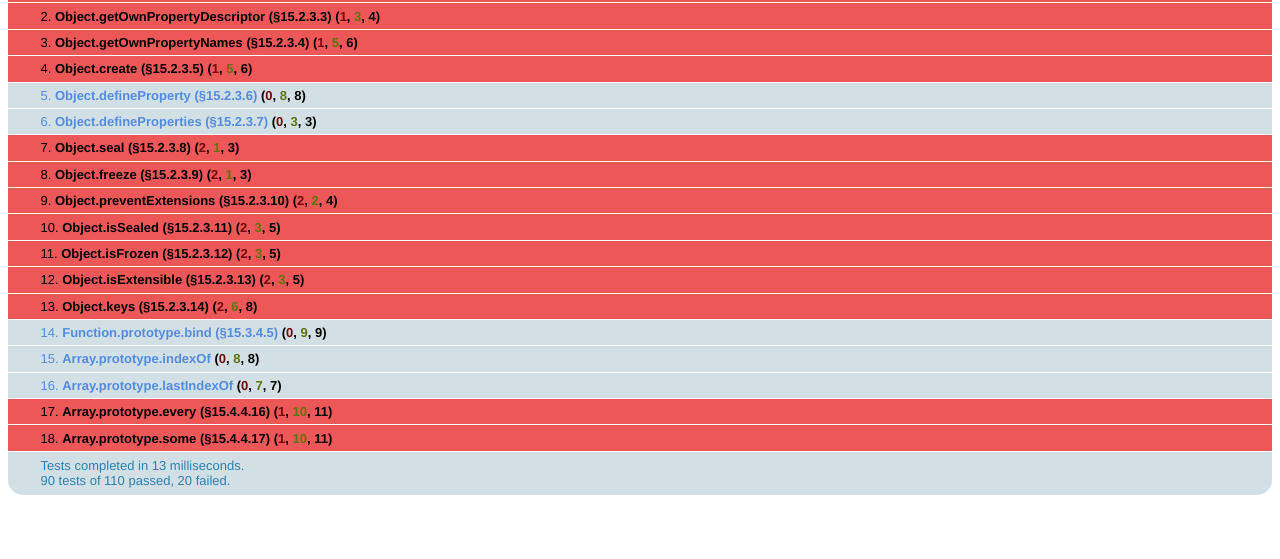
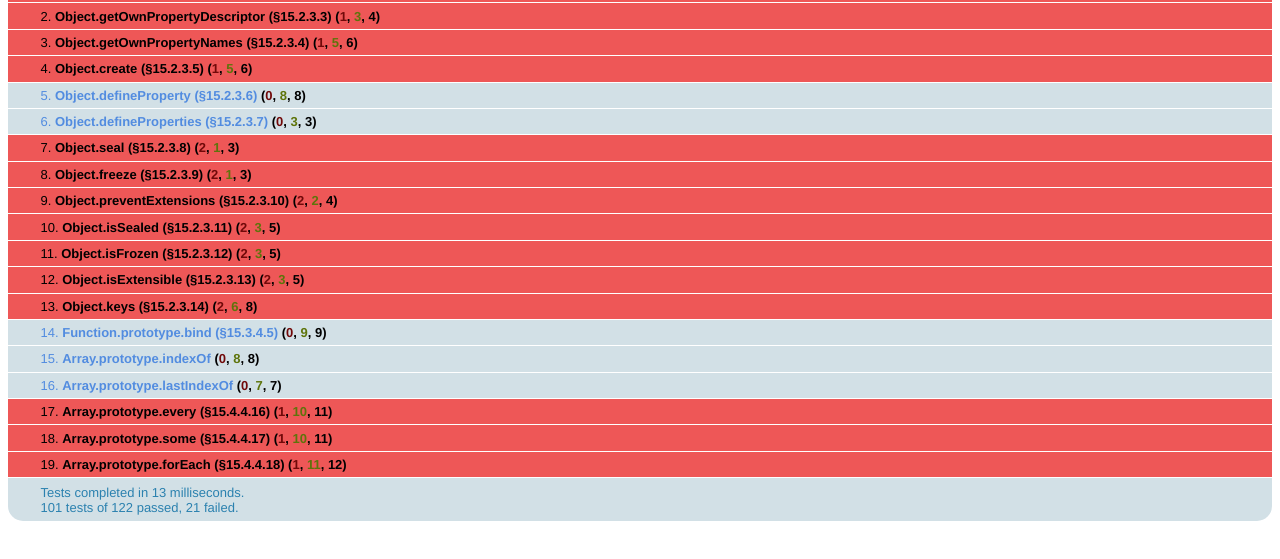
Before and after one commit to cms/es5tests, a plain HTML site: page index.html in a window 1280 px wide. Shown: the part 133-692 px from the top of the page. Drawn offline with Linux system fonts and the light colour scheme.

Commit message:
Added Array.prototype.forEach tests

```diff
--- a/index.html
+++ b/index.html
@@ -480,7 +480,7 @@
         arr[10] = 'foo'; // only one element with the index 10, length is now 11
         return arr.every(function (val, index) { return index === 10 && val === "foo";});
       }(), "callbackfn is called only for elements of the array which actually exist; it is not called for missing elements of the array");
-      ok( ['foo'].every(function () { return this === undefined;}), "If thisArg is not provided, undefined is used instead");
+      ok( ['foo'].every(function () { return this === undefined;}), "If thisArg is not provided, undefined is used instead as this value of callbackfn");
       ok( function () {
         var arr = [1,2,3];
         return arr.every(function (val, index) {
@@ -534,7 +534,7 @@
         arr[10] = 'foo'; // only one element with the index 10, length is now 11
         return arr.some(function (val, index) { return index === 10 && val === "foo";});
       }(), "callbackfn is called only for elements of the array which actually exist; it is not called for missing elements of the array");
-      ok( ['foo'].some(function () { return this === undefined;}), "If thisArg is not provided, undefined is used instead");
+      ok( ['foo'].some(function () { return this === undefined;}), "If thisArg is not provided, undefined is used instead as this value of callbackfn");
       ok( function () {
         var arr = [1,2,3];
         return !arr.some(function (val, index) {
@@ -560,7 +560,6 @@
         });
       }(), "Elements that are deleted after the call to some begins and before being visited are not visited");
 
-
       equal([].some(function () {}), false, "In particular, for an empty array, it returns false");
       ok( function () {
         var o = {};
@@ -569,6 +568,98 @@
       ok( Array.prototype.some.call({0: 1, 1: 2, length: 2}, function (val) { return val === 2;}), "Can be used with array-like objects");
     });
 
+    test("Array.prototype.forEach (&sect;15.4.4.18)", function () {
+      if (!Array.prototype.hasOwnProperty("forEach")) {
+        throw new Error("Array.prototype.forEach doesn't exist");
+      }
+
+      ok( typeof Array.prototype.forEach === "function", "Is a function");
+
+      ok(function () {
+        var arr = [1,2,3], indexes = [];
+
+        arr.forEach(function (val, index) {
+          indexes.push(index);
+        });
+
+        return indexes.join() === "0,1,2";
+      }(), "callbackfn is invoked once for each element present in the array, in ascending order.");
+
+      ok( function () {
+        var arr = [], result;
+        arr[10] = 'foo'; // only one element with the index 10, length is now 11
+        arr.forEach(function (val, index) { result = val === 'foo' && index === 10; });
+        return result;
+      }(), "callbackfn is called only for elements of the array which actually exist; it is not called for missing elements of the array");
+
+      ok( function () {
+        var thisArg;
+
+        ['foo'].forEach(function () { thisArg = this; });
+        return thisArg === undefined;
+      }(), "If thisArg is not provided, undefined is used instead as this value of callbackfn");
+
+      ok( function () {
+        var arr = ['foo'], result;
+
+        arr.forEach(function (val, index, o) {
+          result = val === 'foo' && index === 0 && o === arr;
+        });
+        return result;
+      }(), "callbackfn is called with three arguments: the value of the element, the index of the element, and the object being traversed");
+
+      ok( function () {
+        var arr = [1,2,3], lastValue;
+        arr.forEach(function (val, index) {
+          if (index === 0) { arr.push(4); }
+          lastValue = val;
+        });
+        return lastValue === 3;
+      }(),"Elements which are appended to the array after the call to forEach begins will not be visited by callbackfn");
+
+      ok( function () {
+        var arr = [1,2,3], result, n = arr.length - 1;
+
+        arr.forEach(function (val, index) {
+          if (index === 0) { arr[n] = 'foo'; } // change the last item value on the first call
+          if (index === n) { result = arr[n] === 'foo'; } // verify the change on the last call
+        });
+        return result;
+      }(), "If existing elements of the array are changed, their value as passed to callbackfn will be the value at the time forEach visits them");
+
+      ok( function () {
+        var arr = [1,2,3], result = true;
+
+        arr.forEach(function (val, index) {
+          if (index === 0) { delete arr[1]; } // delete index 1 on first call
+          if (index === 1) { result = false; } // index 1 shouldn't be visited
+        });
+        return result;
+      }(), "Elements that are deleted after the call to forEach begins and before being visited are not visited");
+
+      ok( function () {
+        try {
+          [].forEach({});
+        } catch (e) {
+          return e instanceof TypeError;
+        }
+      }(), "Throws TypeError when callbackfn is not callable");
+
+      ok( function () {
+        var o = {}, result;
+        [0].forEach(function () { result = this === o; }, o);
+        return result;
+      }(), "The thisArg argument is set as this value of callbackfn");
+
+      ok( function () {
+        var result;
+        Array.prototype.forEach.call({0: 1, length: 1}, function (val, index) { result = (val == 1 && index == 0);})
+        return result;
+      }(), "Can be used with array-like objects");
+
+      equals( Array.prototype.forEach.length, 1, "Function length speficied to one");
+    });
+
   </script>
 </body>
 </html>
```
